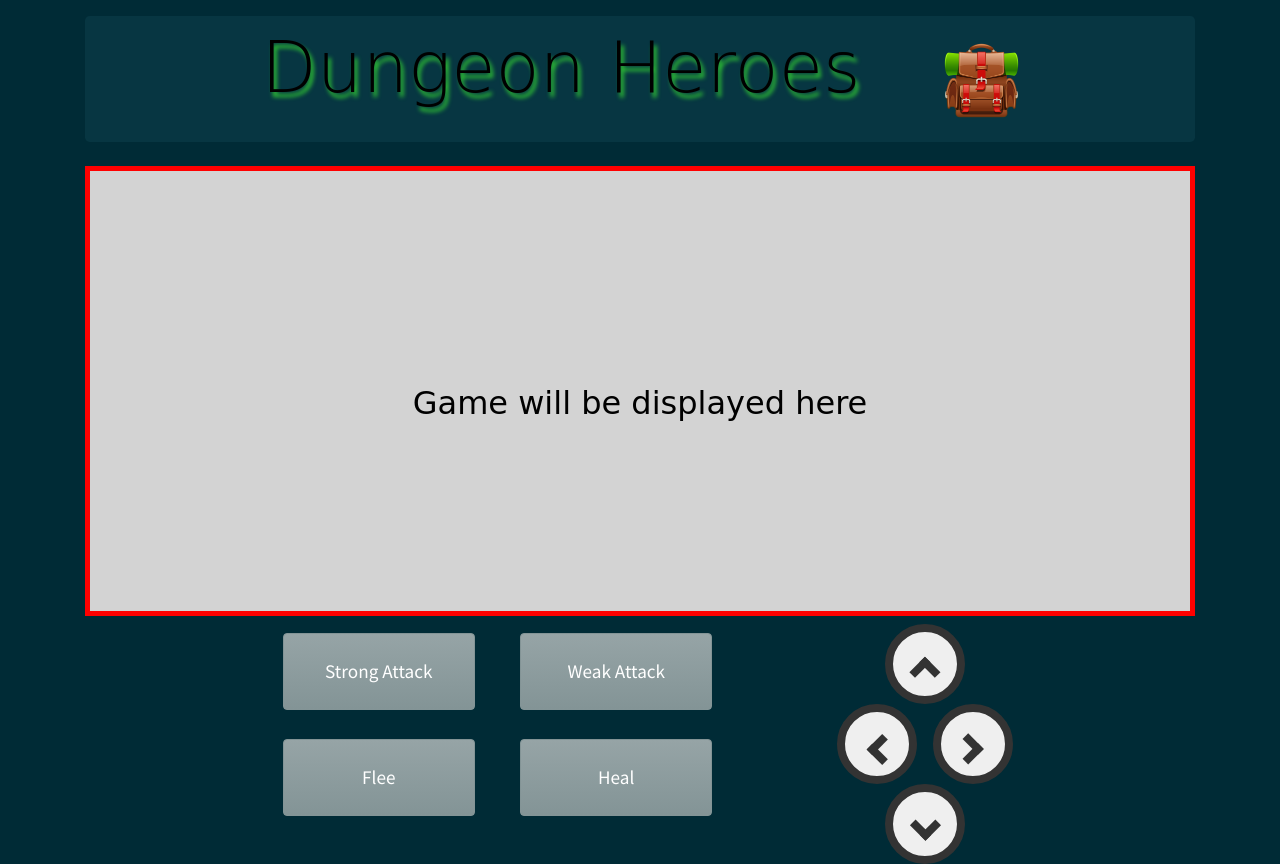
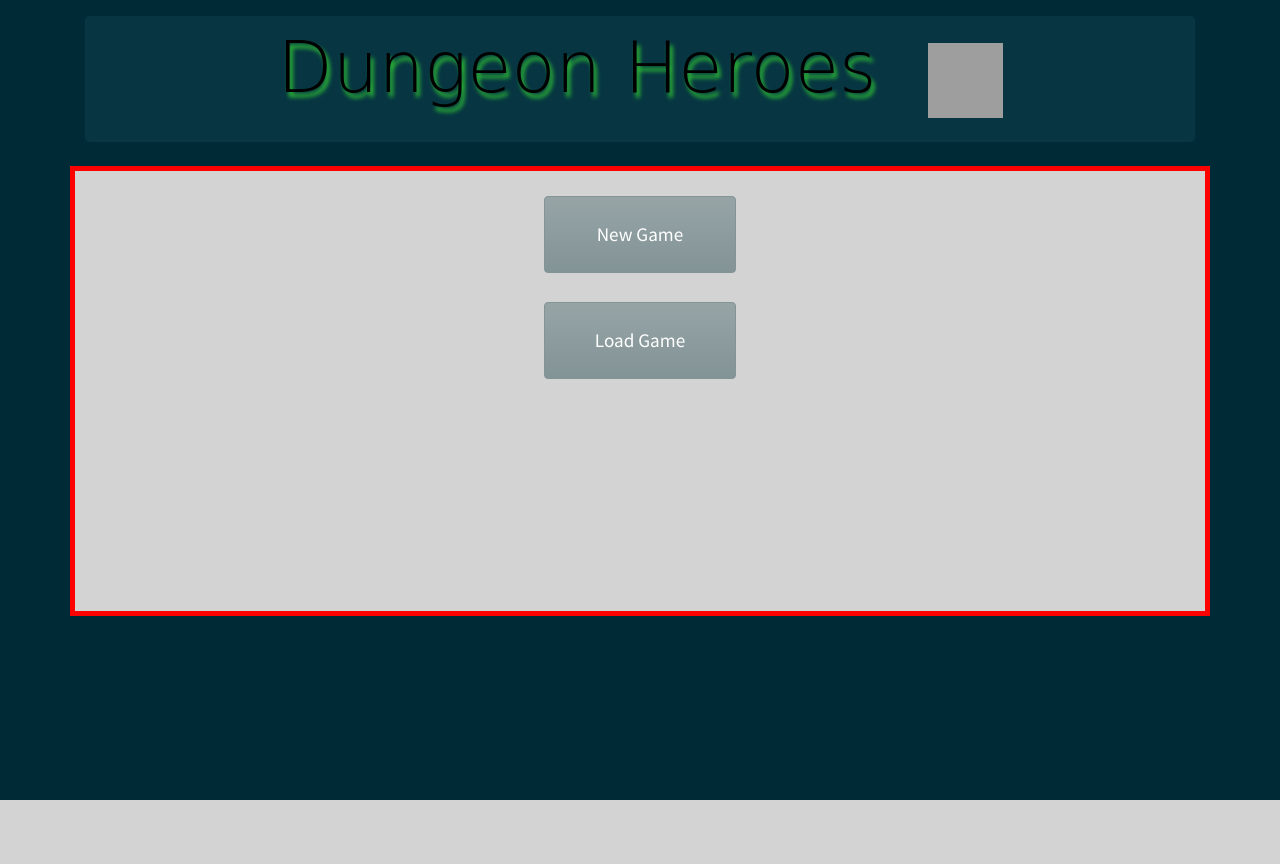
Before and after one commit to chrisbarnes2000/Prototype, a Flask app: page / in a window 1280 px wide. After the commit the page ends 800 px from the top, so only its background shows below. Run offline with Flask 2, Linux system fonts and the light colour scheme; some libraries are stand-ins or nearby versions; grey boxes are pictures that could not be loaded.

Commit message:
add start and load page

```diff
--- a/app.py
+++ b/app.py
@@ -3,9 +3,18 @@ from flask import Flask, render_template, request, redirect, url_for
 # Setup Flask and login
 app = Flask(__name__)
 
-# INDEX
 @app.route('/')
 @app.route('/index')
+def start():
+    """Show the Start page."""
+    return render_template('start_page.html')
+
+@app.route('/load')
+def loadgame():
+    """Show the load game page."""
+    return render_template('load_game.html')
+
+@app.route('/play')
 def gameplay():
     """Show the game play page."""
     return render_template('game.html')
--- a/templates/base.html
+++ b/templates/base.html
@@ -14,7 +14,8 @@
     <div class='container'>
         <div class="jumbotron text-center mt-3 mb-4 p-2">
             <h1 class="jumbotron_header display-3">Dungeon Heroes</h1>
-            <a href="{{ url_for('inventory')}}"><img src="static/images/backpack.png" alt="inventory button" width="75" height="75" style="margin-left: 5em; margin-bottom: 1em;"></a>
+            <a href="{{ url_for('Save')}}"><img src="static/images/Save.png" alt="Save button" width="75"
+                    height="75" style="margin-left: 3em; margin-bottom: 1em;"></a>
         </div>
         {% block content %}
             BODY CONTENT GOES HERE
--- a/templates/game.html
+++ b/templates/game.html
@@ -1,4 +1,4 @@
-<!-- templates/index.html -->
+<!-- templates/game.html -->
 {% extends 'base.html' %}
 
 {% block content %}
@@ -7,7 +7,10 @@
 </div>
 
 <div class="controls row mt-2">
-    <div class="col-2 text-center spacer"></div>
+    <div class="col-3">
+        <a href="{{ url_for('inventory')}}"><img src="static/images/backpack.png" alt="inventory button" width="100" height="100"
+            style="margin-top: 3em; margin-left: 2em"></a>
+        </div>
     <div class="col-5 center">
         <div class="row">
             <button type="button" class="btn btn-secondary">Strong Attack</button>
@@ -30,6 +33,5 @@
             <button type="button" class="bottom"></button>
         </div>
     </div>
-    <div class="col text-center spacer"></div>
 </div>
 {% endblock %}
--- a/templates/inventory.html
+++ b/templates/inventory.html
@@ -1,4 +1,4 @@
-<!-- templates/index.html -->
+<!-- templates/inventory.html -->
 {% extends 'base.html' %}
 
 {% block content %}
--- /dev/null
+++ b/templates/start_page.html
@@ -0,0 +1,13 @@
+<!-- templates/satart.html -->
+{% extends 'base.html' %}
+
+{% block content %}
+<div class="game_display row">
+    <div class="col-4"></div>
+    <div class="col-4">
+        <a href="{{ url_for('gameplay')}}"><button type="button" class="btn btn-secondary">New Game</button></a>
+        <a href="{{ url_for('loadgame')}}"><button type="button" class="btn btn-secondary">Load Game</button></a>
+    </div>
+    <div class="col-4"></div>
+</div>
+{% endblock %}
```
Also changed, not shown: templates/load_game.html (added, +22 -0 lines).
